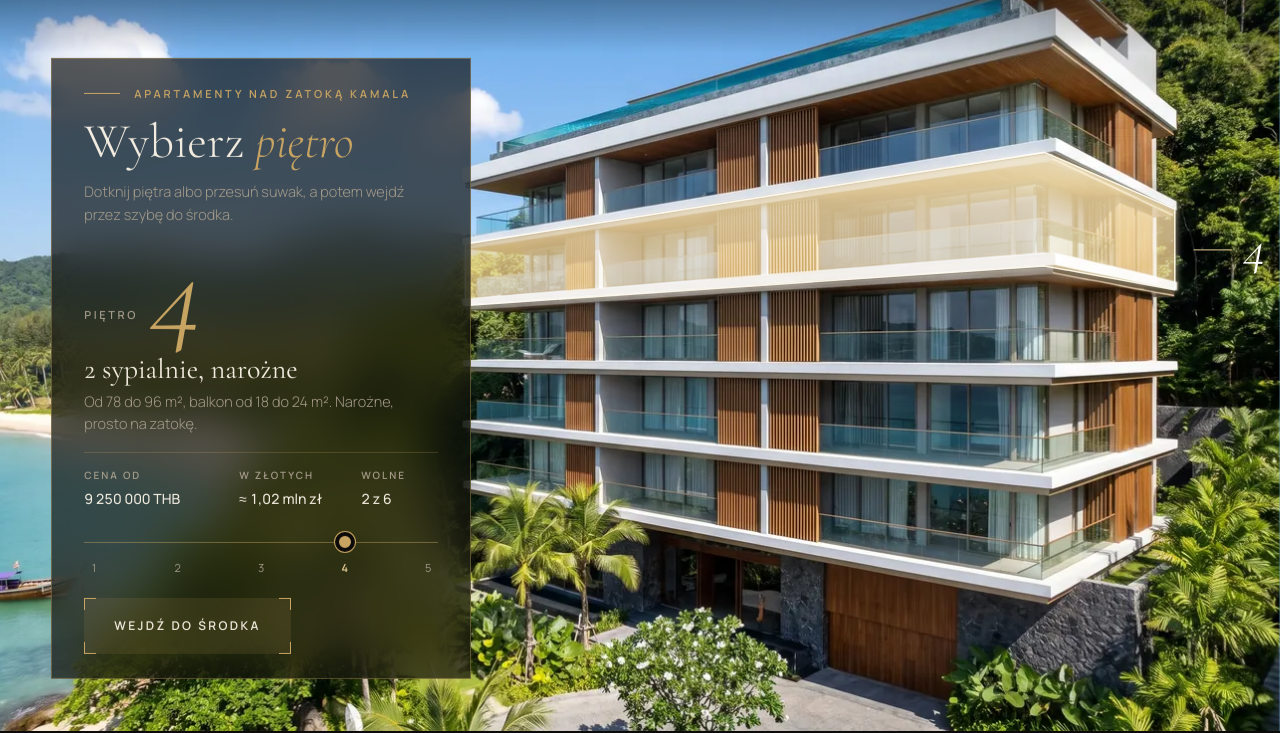
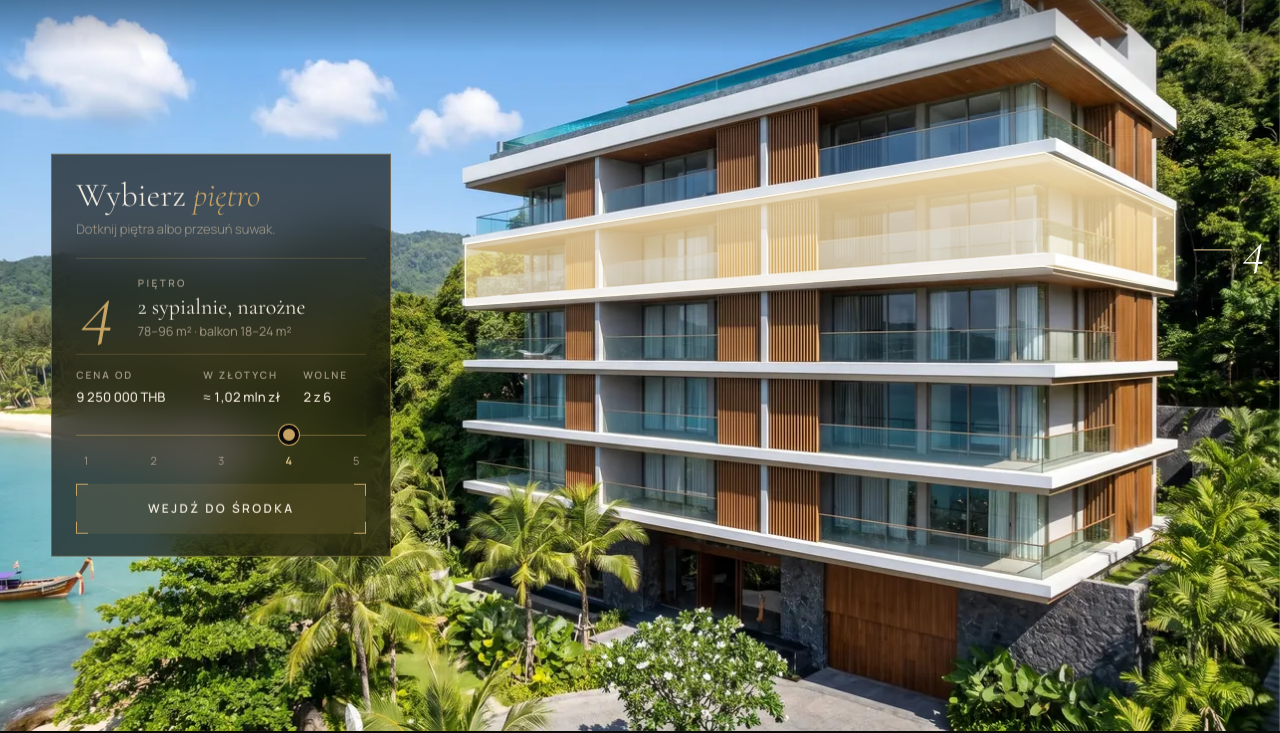
Before and after one commit to Nyjah2115/saeng-phuket, a plain HTML site: page index.html in a window 1280 px wide. Shown: the part 69-802 px from the top of the page. Drawn offline with nearby package versions, Linux system fonts and the light colour scheme.

Commit message:
Mniejszy, prostszy panel wyboru piętra
Co-Authored-By: Claude Opus 5.5 <noreply@anthropic.com>

```diff
--- a/app.js
+++ b/app.js
@@ -19,9 +19,8 @@
   const START_FLOOR = 4;
   // Rough exchange rate used for every złoty figure on the page.
   const THB_TO_PLN = 0.11;
-  const INTRO_POINTER =
-    "Najedź na piętro, a jego balkony zabłysną. Kliknij je albo ustaw suwak i wejdź przez szybę do środka.";
-  const INTRO_TOUCH = "Dotknij piętra albo przesuń suwak, a potem wejdź przez szybę do środka.";
+  const INTRO_POINTER = "Najedź na piętro i kliknij, żeby wejść.";
+  const INTRO_TOUCH = "Dotknij piętra albo przesuń suwak.";
 
   const clip = (name) => ({
     desktop: `assets/video/${name}.mp4`,
@@ -36,7 +35,6 @@
       type: "1 sypialnia",
       outdoor: "balkon",
       insideName: "jedna sypialnia",
-      view: "Z balkonu widać palmy i pasek morza.",
       insideText: "Salon z aneksem otwiera się na balkon. Sypialnia jest tuż obok, za tekowymi drzwiami.",
       interior: "assets/picker/inside-a",
       roomImage: "assets/picker/room-a",
@@ -53,7 +51,6 @@
       type: "2 sypialnie, narożne",
       outdoor: "balkon",
       insideName: "dwie sypialnie",
-      view: "Narożne, prosto na zatokę.",
       insideText: "Narożny salon ma szkło z dwóch stron. Z wyspy kuchennej widać zatokę, a na balkonie czeka jacuzzi.",
       interior: "assets/picker/inside-b",
       roomImage: "assets/picker/room-b",
@@ -70,7 +67,6 @@
       type: "Penthouse z basenem",
       outdoor: "taras",
       insideName: "penthouse",
-      view: "Całe ostatnie piętro i prywatny basen.",
       insideText: "Salon ma prawie 6 m wysokości. Schody prowadzą na dach, a za szklanymi drzwiami po prawej jest prywatny basen.",
       interior: "assets/picker/inside-c",
       roomImage: "assets/picker/room-c",
@@ -127,8 +123,7 @@
     if (zl >= 1e6) return `≈ ${(zl / 1e6).toLocaleString("pl-PL", { maximumFractionDigits: 2 })} mln zł`;
     return `≈ ${groups(zl / 1000)} tys. zł`;
   }
-  const areaText = (f, zone) =>
-    `Od ${f.area[0]} do ${f.area[1]} m², ${zone.outdoor} od ${f.outdoor[0]} do ${f.outdoor[1]} m².`;
+  const areaText = (f, zone) => `${f.area[0]}–${f.area[1]} m² · ${zone.outdoor} ${f.outdoor[0]}–${f.outdoor[1]} m²`;
   const still = (base) => ({ src: `${base}-2752.webp`, srcset: `${base}-1440.webp 1440w, ${base}-2752.webp 2752w` });
 
   const reducedQuery = window.matchMedia("(prefers-reduced-motion: reduce)");
@@ -319,7 +314,7 @@
         restartAnimation(numEl, String(active));
         restartAnimation(tag.firstElementChild, String(active));
         pick("[data-type]").textContent = activeZone.type;
-        pick("[data-desc]").textContent = `${areaText(floor, activeZone)} ${activeZone.view}`;
+        pick("[data-desc]").textContent = areaText(floor, activeZone);
         pick("[data-price]").textContent = thb(floor.from);
         pick("[data-pln]").textContent = pln(floor.from);
         pick("[data-free]").textContent = `${floor.free} z ${floor.total}`;
--- a/index.html
+++ b/index.html
@@ -23,11 +23,11 @@
     <link rel="preconnect" href="https://fonts.googleapis.com" />
     <link rel="preconnect" href="https://fonts.gstatic.com" crossorigin />
     <link rel="stylesheet" href="https://fonts.googleapis.com/css2?family=Cormorant+Garamond:ital,wght@0,300;0,400;0,500;1,300;1,400&family=Manrope:wght@300;400;500;600&display=swap" />
-    <link rel="stylesheet" href="styles.css" />
+    <link rel="stylesheet" href="styles.css?v=2" />
     <link rel="icon" href="favicon.svg" type="image/svg+xml" />
     <link rel="icon" href="favicon-32.png" type="image/png" sizes="32x32" />
     <link rel="apple-touch-icon" href="apple-touch-icon.png" />
-    <script src="app.js" defer></script>
+    <script src="app.js?v=2" defer></script>
   </head>
   <body class="sg-body">
     <svg width="0" height="0" class="sg-defs" aria-hidden="true" focusable="false">
@@ -107,15 +107,16 @@
         </div>
 
         <div class="pk-panel" data-on="true">
-          <p class="sg-eyebrow">Apartamenty nad zatoką Kamala</p>
           <h1 class="pk-title"><span class="sg-sr">Saeng, apartamenty nad zatoką Kamala na Phuket. </span>Wybierz <em>piętro</em></h1>
-          <p class="pk-intro" data-intro>Najedź na piętro, a jego balkony zabłysną. Kliknij je albo ustaw suwak i wejdź przez szybę do środka.</p>
+          <p class="pk-intro" data-intro>Najedź na piętro i kliknij, żeby wejść.</p>
           <div class="pk-readout">
-            <span class="pk-readout-label">Piętro</span>
             <span class="pk-num" aria-hidden="true" data-num>4</span>
+            <div class="pk-readout-text">
+              <span class="pk-readout-label">Piętro</span>
+              <h2 class="pk-type" data-type>2 sypialnie, narożne</h2>
+              <p class="pk-desc" data-desc>78–96 m² · balkon 18–24 m²</p>
+            </div>
           </div>
-          <h2 class="pk-type" data-type>2 sypialnie, narożne</h2>
-          <p class="pk-desc" data-desc>Od 78 do 96 m², balkon od 18 do 24 m². Narożne, prosto na zatokę.</p>
           <dl class="pk-spec">
             <div><dt>Cena od</dt><dd data-price>9&nbsp;250&nbsp;000 THB</dd></div>
             <div><dt>W złotych</dt><dd data-pln>≈ 1,02 mln zł</dd></div>
--- a/styles.css
+++ b/styles.css
@@ -741,9 +741,9 @@ html {
   top: 50%;
   left: var(--sg-gutter);
   z-index: 15;
-  width: min(420px, 34vw);
+  width: min(340px, 30vw);
   max-height: calc(100dvh - 150px);
-  padding: clamp(24px, 3.2vh, 36px) 32px clamp(24px, 3vh, 32px);
+  padding: 24px 24px 22px;
   overflow: auto;
   color: var(--sg-ivory);
   background: rgba(12, 11, 9, 0.66);
@@ -767,37 +767,37 @@ html {
     visibility 0s 0.4s;
 }
 
-.pk-panel .sg-eyebrow {
-  margin-bottom: 16px;
-}
-
 .pk-title {
   margin: 0;
   font-family: var(--sg-serif);
-  font-size: clamp(42px, 3.8vw, 58px);
+  font-size: clamp(32px, 2.6vw, 40px);
   font-weight: 300;
-  line-height: 0.98;
+  line-height: 1;
 }
 
 .pk-intro {
-  margin: 14px 0 0;
+  margin: 8px 0 0;
   color: var(--sg-mute);
-  font-size: 14.5px;
+  font-size: 13px;
   font-weight: 300;
-  line-height: 1.6;
-}
-
+  line-height: 1.5;
+}
+
+/* The floor number sits beside the apartment type, never on top of it. */
 .pk-readout {
-  display: flex;
-  align-items: flex-end;
-  gap: 14px;
-  margin-top: clamp(12px, 2.2vh, 24px);
+  display: grid;
+  grid-template-columns: auto minmax(0, 1fr);
+  gap: 16px;
+  align-items: center;
+  margin-top: 18px;
+  padding-top: 16px;
+  border-top: 1px solid var(--sg-line);
 }
 
 .pk-readout-label {
-  padding-bottom: 16px;
+  display: block;
   color: var(--sg-mute);
-  font-size: 11px;
+  font-size: 10px;
   font-weight: 600;
   letter-spacing: 0.24em;
   text-transform: uppercase;
@@ -807,35 +807,37 @@ html {
   display: block;
   color: var(--sg-gold);
   font-family: var(--sg-serif);
-  font-size: clamp(96px, 15vh, 150px);
+  min-width: 0.6em;
+  font-size: 76px;
   font-style: italic;
   font-weight: 300;
-  line-height: 0.8;
+  line-height: 0.85;
+  text-align: center;
   animation: pk-rise 0.45s var(--sg-ease);
 }
 
 .pk-type {
-  margin: clamp(10px, 1.6vh, 18px) 0 0;
+  margin: 4px 0 0;
   font-family: var(--sg-serif);
-  font-size: 28px;
+  font-size: 22px;
   font-weight: 400;
-  line-height: 1.15;
+  line-height: 1.1;
 }
 
 .pk-desc {
-  margin: 6px 0 0;
+  margin: 4px 0 0;
   color: var(--sg-mute);
-  font-size: 14.5px;
-  font-weight: 300;
-  line-height: 1.55;
+  font-size: 12.5px;
+  font-weight: 400;
+  line-height: 1.4;
 }
 
 .pk-spec {
   display: grid;
   grid-template-columns: 1.3fr 1fr 0.7fr;
-  gap: 12px;
-  margin: 16px 0 0;
-  padding: 14px 0 0;
+  gap: 10px;
+  margin: 14px 0 0;
+  padding: 12px 0 0;
   border-top: 1px solid var(--sg-line);
 }
 
@@ -848,15 +850,15 @@ html {
 }
 
 .pk-spec dd {
-  margin: 5px 0 0;
-  font-size: 14px;
+  margin: 4px 0 0;
+  font-size: 13px;
   font-weight: 500;
   font-variant-numeric: tabular-nums;
   white-space: nowrap;
 }
 
 .pk-range {
-  margin-top: clamp(16px, 2.4vh, 26px);
+  margin-top: 14px;
 }
 
 .pk-range input {
@@ -938,10 +940,10 @@ html {
   display: inline-flex;
   align-items: center;
   justify-content: center;
-  min-width: 190px;
-  height: 56px;
-  margin-top: clamp(16px, 2.6vh, 28px);
-  padding: 0 30px;
+  width: 100%;
+  height: 50px;
+  margin-top: 14px;
+  padding: 0 24px;
   border: 0;
   background: rgba(200, 164, 98, 0.12);
   color: var(--sg-ivory);
@@ -2089,7 +2091,7 @@ html {
   }
 
   .pk-num {
-    font-size: clamp(88px, 26vw, 130px);
+    font-size: 72px;
   }
 
   .pk-spots,
@@ -2242,21 +2244,6 @@ html {
   .ft-top {
     flex-direction: column;
     align-items: flex-start;
-  }
-}
-
-/* Short laptop screens: the panel drops its label and shrinks the numeral to fit. */
-@media (min-width: 1024px) and (max-height: 780px) {
-  .pk-panel .sg-eyebrow {
-    display: none;
-  }
-
-  .pk-num {
-    font-size: 92px;
-  }
-
-  .pk-intro {
-    font-size: 13.5px;
   }
 }
 
```
